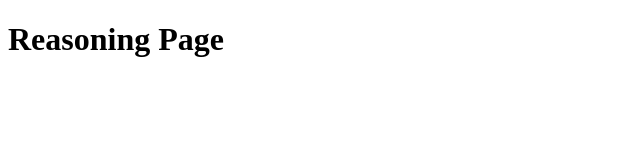
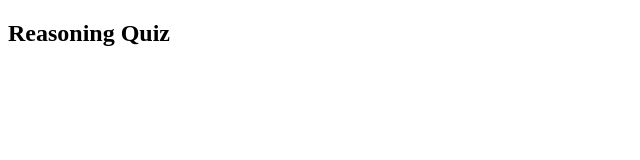
Before and after one commit to Gangotri-arch/Quiz-Website, a plain HTML site: page reasoning.html in a window 1280 px wide. Shown: the whole page, without its empty margins (0-640 px from the left). Drawn offline with Linux system fonts and the light colour scheme.

Commit message:
Update reasoning.html

```diff
--- a/reasoning.html
+++ b/reasoning.html
@@ -1,12 +1,19 @@
 <!DOCTYPE html>
 <html>
 <head>
-<title>Reasoning</title>
+  <title>Reasoning</title>
 </head>
-
 <body>
 
-<h1>Reasoning Page</h1>
+<h2>Reasoning Quiz</h2>
+
+<div id="quizContainer"></div>
+
+<script>
+  const PAGE_TYPE = "Reasoning";
+</script>
+
+<script src="script.js"></script>
 
 </body>
 </html>
```
